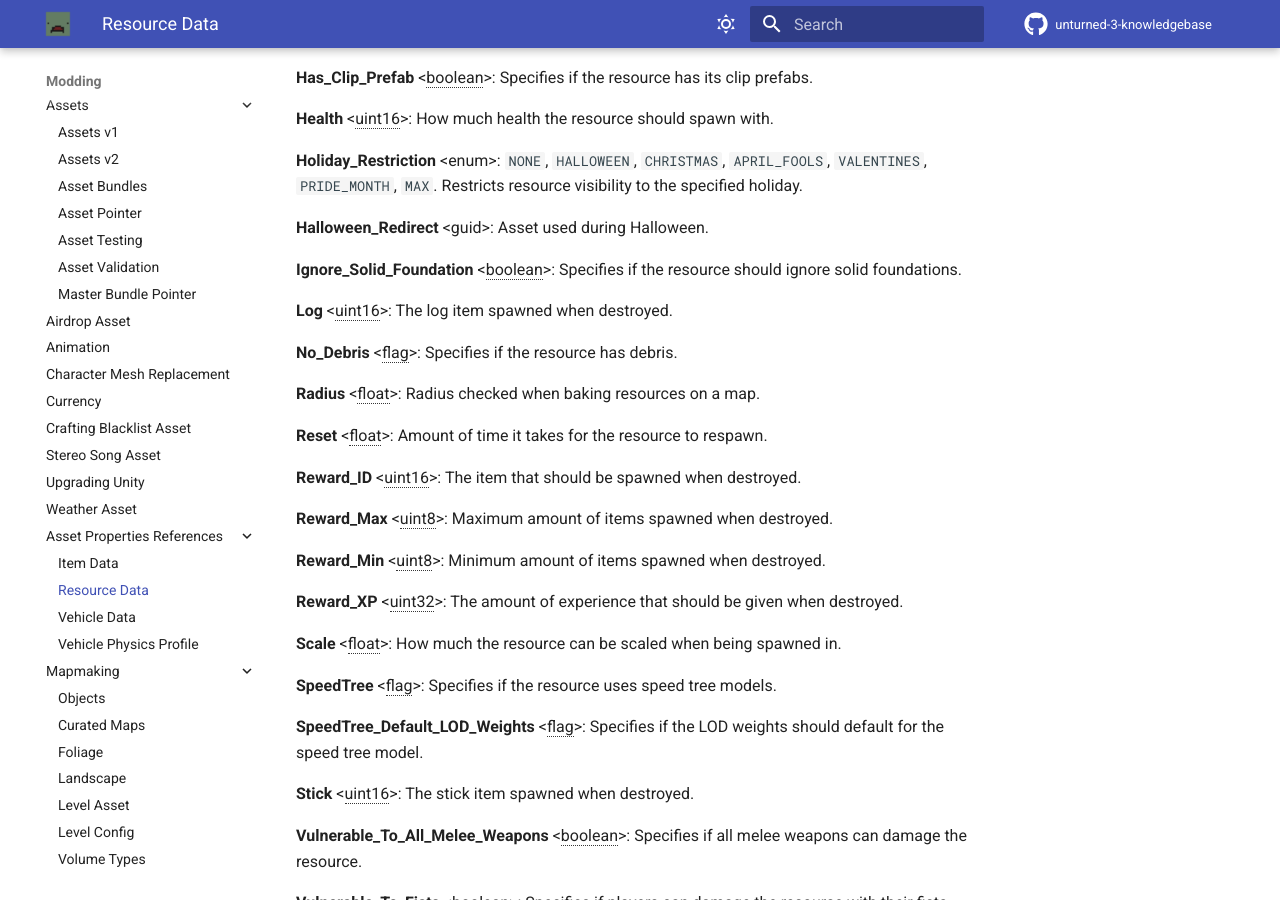
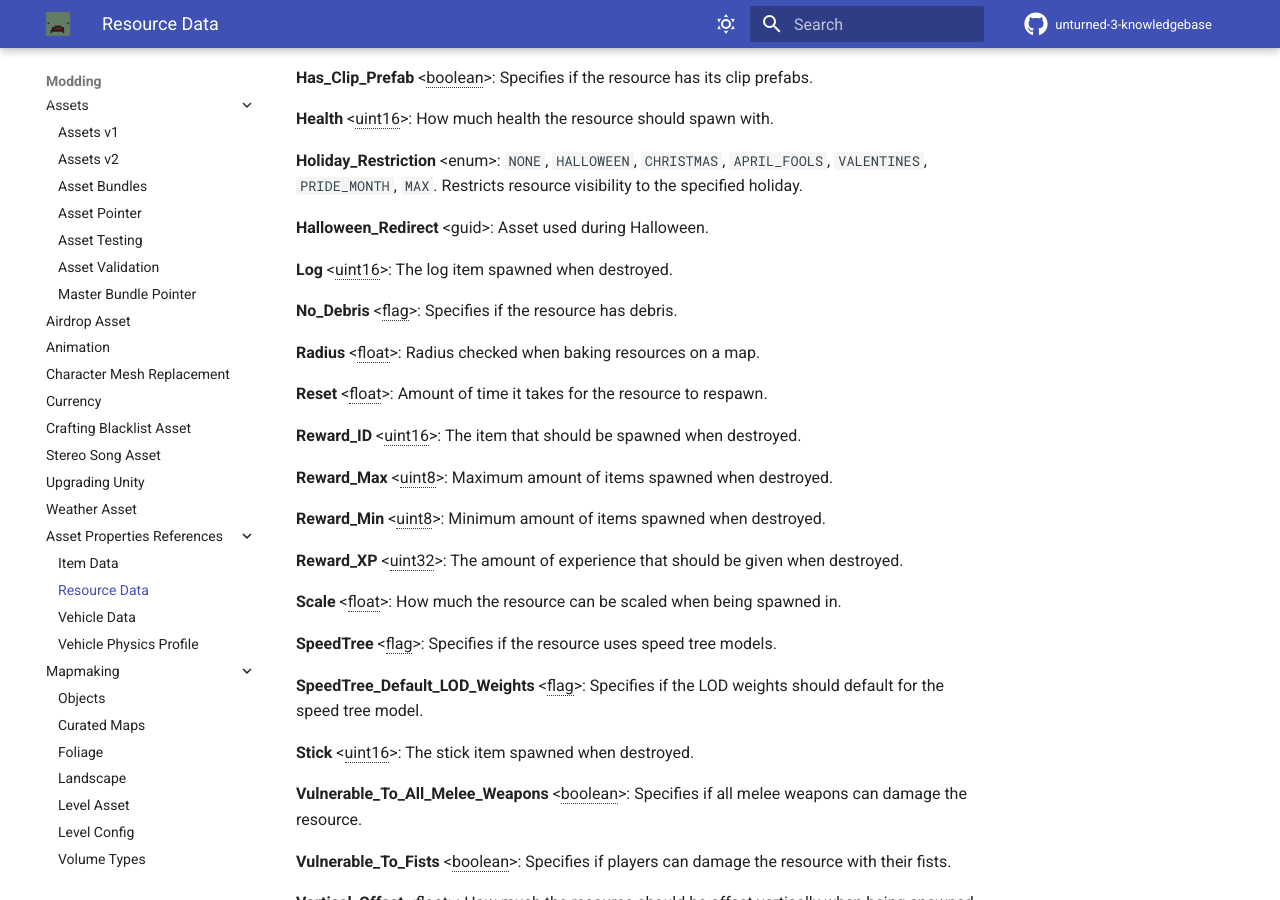
Before and after one commit to unturned-info/unturned-3-knowledgebase, an MkDocs documentation site: the page built from docs/Modding/AssetPropertiesReferences/ResourceData.md, in a window 1280 px wide and 900 px high, scrolled down 861 px. Built offline with MkDocs 1.6.1 and Material for MkDocs 9.7.7, drawn with Linux system fonts in a browser that asks for light colours; comment, search, counter and statistics services are not loaded.

Commit message:
Update ResourceData.md
Signed-off-by: Jdance-Media <67397422+Jdance-Media@users.noreply.github.com>

```diff
--- a/docs/Modding/AssetPropertiesReferences/ResourceData.md
+++ b/docs/Modding/AssetPropertiesReferences/ResourceData.md
@@ -31,8 +31,6 @@ __Holiday_Restriction__ &lt;enum&gt;: `NONE`, `HALLOWEEN`, `CHRISTMAS`, `APRIL_F
 
 __Halloween_Redirect__ &lt;guid&gt;: Asset used during Halloween.
 
-__Ignore_Solid_Foundation__ <<abbr title="a simple true/false value.">boolean</abbr>>: Specifies if the resource should ignore solid foundations.
-
 __Log__ <<abbr title="unsigned 16 bit integer from 0 to 65,535.">uint16</abbr>>: The log item spawned when destroyed.
 
 __No_Debris__ <<abbr title="a value that is either present or not.">flag</abbr>>: Specifies if the resource has debris.
```
